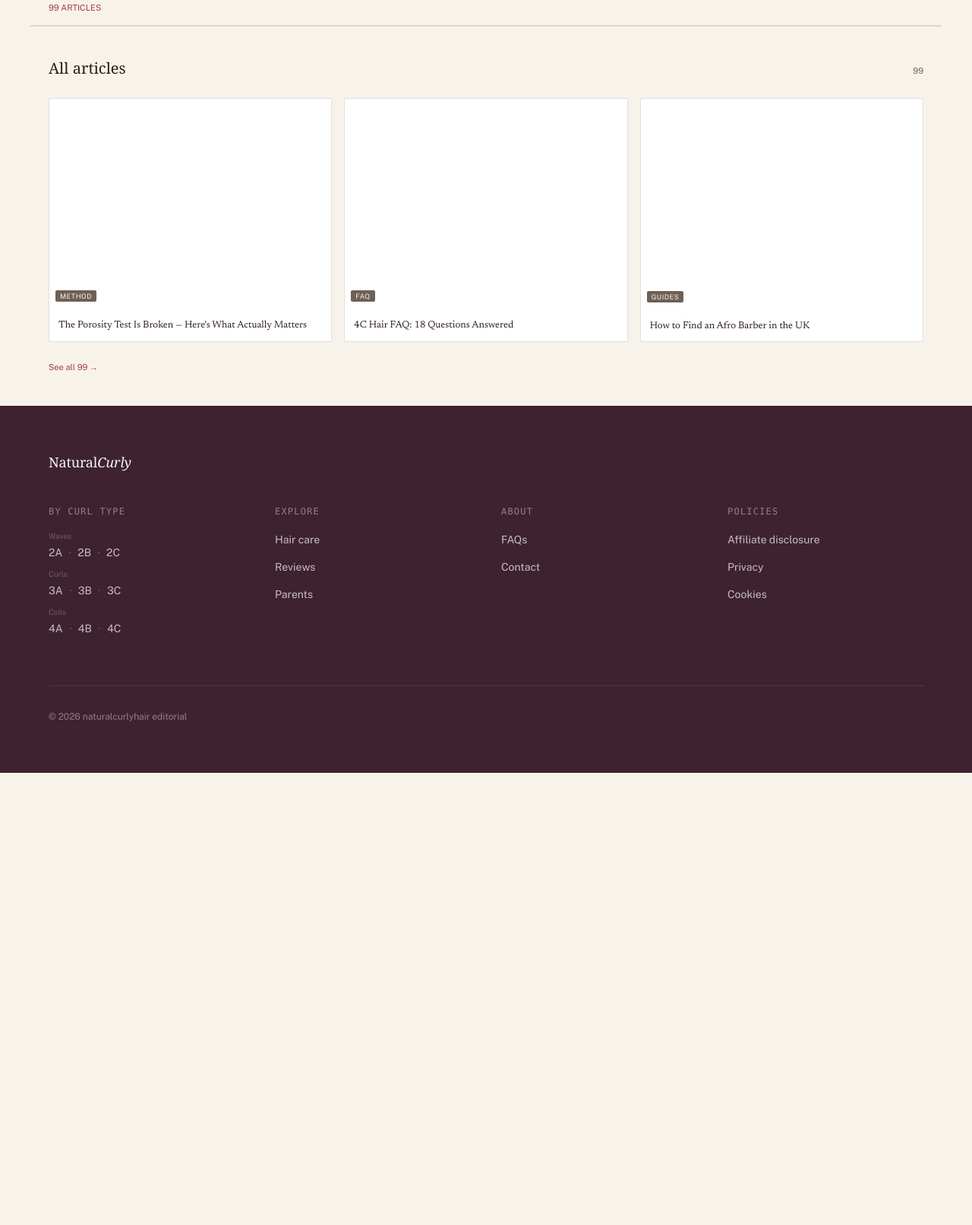
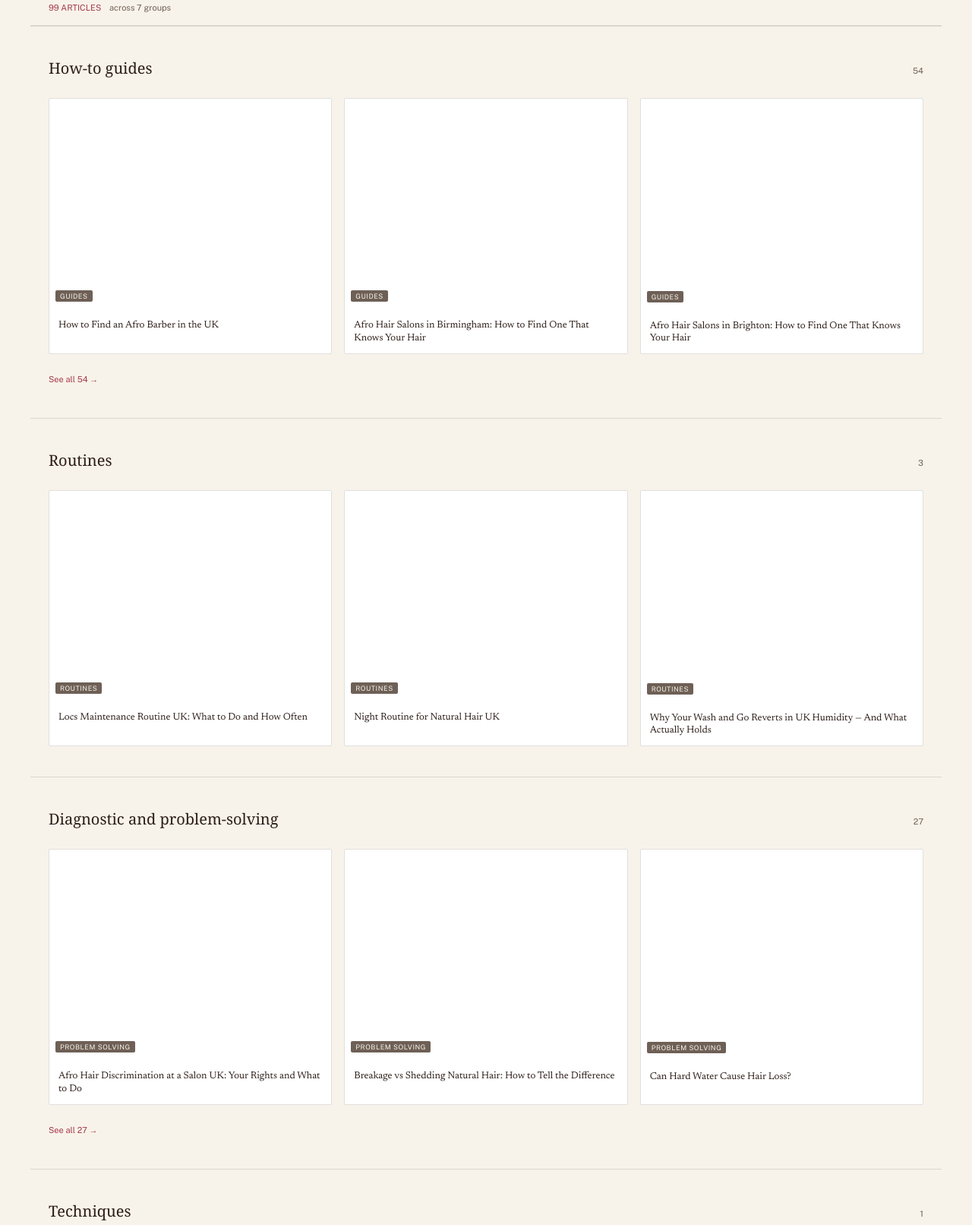
Before and after one commit to biso2005/naturalcurlyhair, an Astro site: page /hair-care in a window 1280 px wide. Shown: the part 560-2172 px from the top of the page at 76% size. Before the commit the page ends 1577 px from the top, so only its background shows below. Built offline with nearby package versions, Linux system fonts and the light colour scheme; Astro itself is replaced by a stand-in of ours.

Commit message:
fix: grouping bug — read article category field (not tag), align group_labels keys to real values; symptom cards route directly to /tool/postcode?s={code} skipping screen 1

```diff
--- a/src/components/hub/GroupedLibrary.astro
+++ b/src/components/hub/GroupedLibrary.astro
@@ -5,7 +5,7 @@ import StickyGroupNav from './StickyGroupNav.astro'
 
 interface Props {
   articles: CollectionEntry<'articles'>[]
-  groupBy: 'tag' | 'verdict_type' | 'child_age'
+  groupBy: 'category' | 'verdict_type' | 'child_age'
   hubId: string
   copy: {
     group_labels: Record<string, Record<string, string>>
@@ -22,7 +22,10 @@ const { articles, groupBy, hubId, copy } = Astro.props
 // Build groups from articles
 const grouped = new Map<string, CollectionEntry<'articles'>[]>()
 for (const a of articles) {
-  const key = (a.data as Record<string, unknown>)[groupBy] as string | undefined ?? '_default'
+  const key = (groupBy === 'category'
+    ? a.data.category
+    : (a.data as Record<string, unknown>)[groupBy] as string | undefined
+  ) ?? '_default'
   if (!grouped.has(key)) grouped.set(key, [])
   grouped.get(key)!.push(a)
 }
--- a/src/content.config.ts
+++ b/src/content.config.ts
@@ -46,7 +46,7 @@ const hubs = defineCollection({
                        'hair-care','products','parents','hair-problems','reviews']),
     dek:       z.string(),
     mode:      z.enum(['symptom-directory','grouped','flat']).optional(),
-    groupBy:   z.enum(['tag','verdict_type','child_age']).optional(),
+    groupBy:   z.enum(['category','verdict_type','child_age']).optional(),
     heroImage: z.string().optional(),
     hubColor:  z.string().optional(),
   }),
--- a/src/content/hubs/hair-care.mdx
+++ b/src/content/hubs/hair-care.mdx
@@ -3,7 +3,7 @@ title: "Hair Care"
 hub: "hair-care"
 dek: "Wash routines, hard water, the salon desert, ingredients and everything else that keeps your curls healthy."
 mode: grouped
-groupBy: tag
+groupBy: category
 heroImage: /images/placeholders/hub-hair-care.webp
 ---
 Content coming soon.
--- a/src/data/hub_copy.json
+++ b/src/data/hub_copy.json
@@ -12,31 +12,31 @@
         "title": "My hair feels dry no matter what I try",
         "dek": "Five common causes. Most are fixable in one wash cycle.",
         "image": "/images/placeholders/symptom-card-dry.webp",
-        "href": "/tool/"
+        "href": "/tool/postcode?s=S1-dry"
       },
       {
         "title": "My hair isn't growing",
         "dek": "Almost always retention, not growth. Here's what that means.",
         "image": "/images/placeholders/symptom-card-growth.webp",
-        "href": "/tool/"
+        "href": "/tool/postcode?s=S2-growth"
       },
       {
         "title": "My products stopped working",
         "dek": "Usually water, season, or porosity shift. We help diagnose which.",
         "image": "/images/placeholders/symptom-card-products.webp",
-        "href": "/tool/"
+        "href": "/tool/postcode?s=S3-products"
       },
       {
         "title": "My child's curls and I don't know where to start",
         "dek": "No judgement. We start where you are.",
         "image": "/images/placeholders/symptom-card-parent.webp",
-        "href": "/tool/"
+        "href": "/tool/postcode?s=S4-parent"
       },
       {
         "title": "My scalp is itchy, flaky, or sore",
         "dek": "Some scalp symptoms need a GP. We help you tell which.",
         "image": "/images/placeholders/symptom-card-scalp.webp",
-        "href": "/tool/"
+        "href": "/tool/postcode?s=S5-scalp"
       }
     ],
     "catchall": {
@@ -47,11 +47,18 @@
     }
   },
   "group_labels": {
-    "tag": {
-      "how-to": "How-to guides",
-      "diagnostic": "Diagnostic articles",
-      "ingredient": "Ingredient explainers",
-      "uk-context": "UK context"
+    "category": {
+      "Guides": "How-to guides",
+      "Routines": "Routines",
+      "Problem Solving": "Diagnostic and problem-solving",
+      "Techniques": "Techniques",
+      "Method": "Methods",
+      "Products": "Product guides",
+      "Hair Care": "Hair care reference",
+      "Parents": "Parent guides",
+      "Curl Types": "By curl type",
+      "FAQ": "FAQs",
+      "_default": "All articles"
     },
     "verdict_type": {
       "skip": "Skip these",
```
